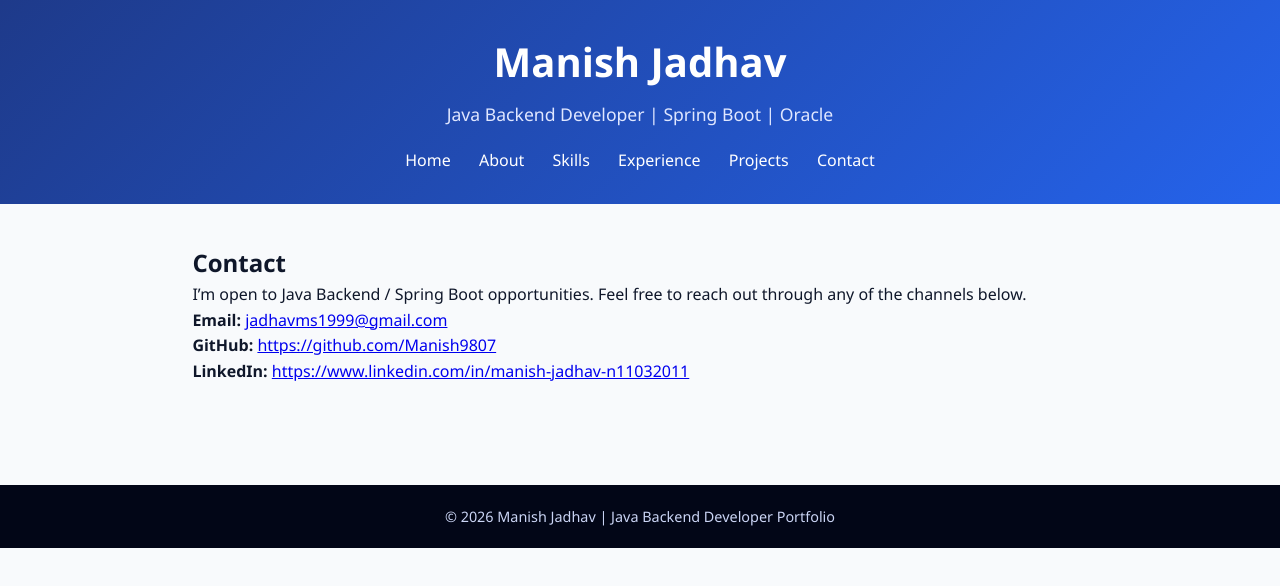
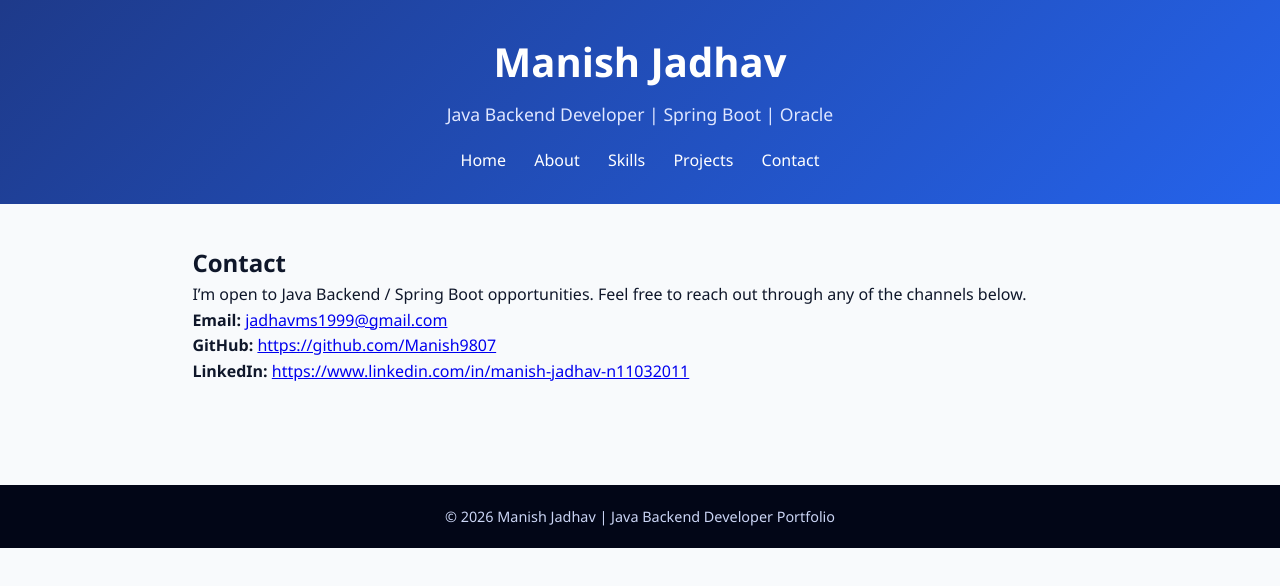
Before and after one commit to Manish9807/manish-jadhav-portfolio, a plain HTML site: page contact.html in a window 1280 px wide. Drawn offline with Linux system fonts and the light colour scheme.

Commit message:
Update contact.html

```diff
--- a/contact.html
+++ b/contact.html
@@ -15,7 +15,6 @@
         <a href="index.html">Home</a>
         <a href="about.html">About</a>
         <a href="skills.html">Skills</a>
-        <a href="experience.html">Experience</a>
         <a href="projects.html">Projects</a>
         <a href="contact.html">Contact</a>
     </nav>
```
